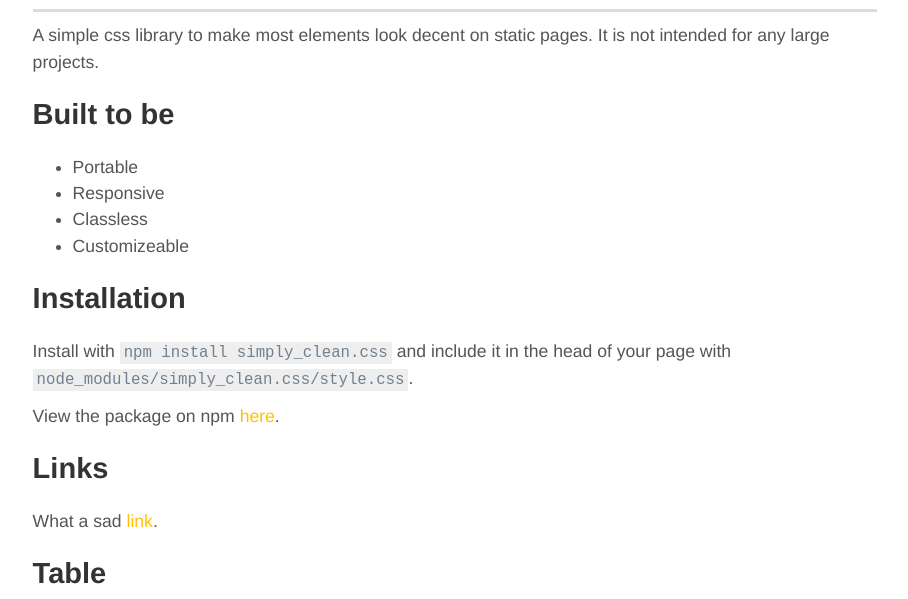
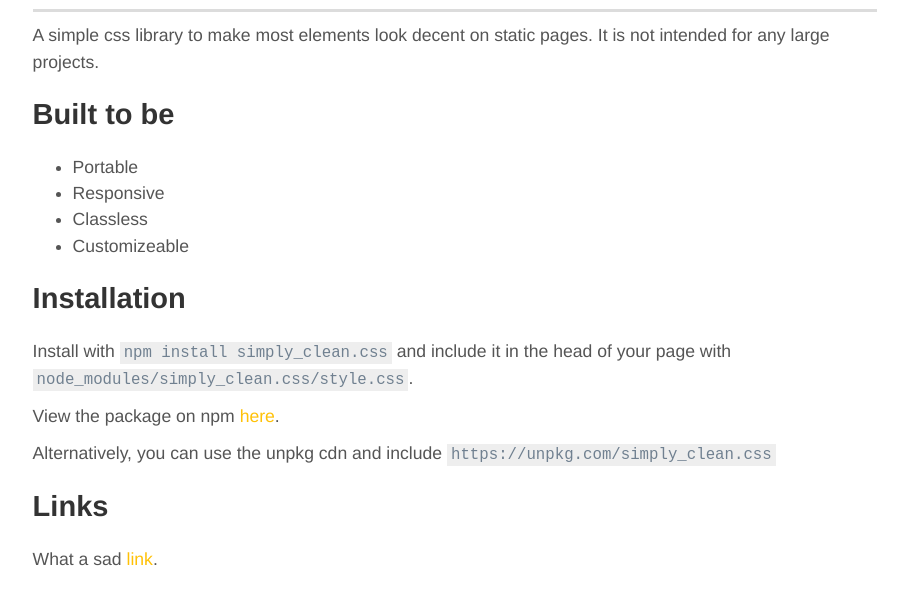
Before and after one commit to backentrancehacker/simply_clean.css, a website: page index.html in a window 1280 px wide. Shown: the part 166-765 px from the top of the page, without its empty margins (185-1093 px from the left). Drawn offline with Linux system fonts and the light colour scheme.

Commit message:
added cdn

```diff
--- a/index.html
+++ b/index.html
@@ -54,6 +54,7 @@
 	<h2>Installation</h2>
 	<p>Install with <code>npm install simply_clean.css</code> and include it in the head of your page with <code>node_modules/simply_clean.css/style.css</code>.</p>
 	<p>View the package on npm <a href="https://www.npmjs.com/package/simply_clean.css" target="_blank">here</a>.</p>
+	<p>Alternatively, you can use the unpkg cdn and include <code>https://unpkg.com/simply_clean.css</code></p>
 	<h2>Links</h2>
 	<p>What a sad <a href="">link</a>.</p>
 
--- a/package.json
+++ b/package.json
@@ -1,6 +1,6 @@
 {
   "name": "simply_clean.css",
-  "version": "1.0.4",
+  "version": "1.0.5",
   "description": "A simple css library to make most elements look decent on static pages. It is not intended for any large projects.",
   "main": "style.css",
   "scripts": {
```
